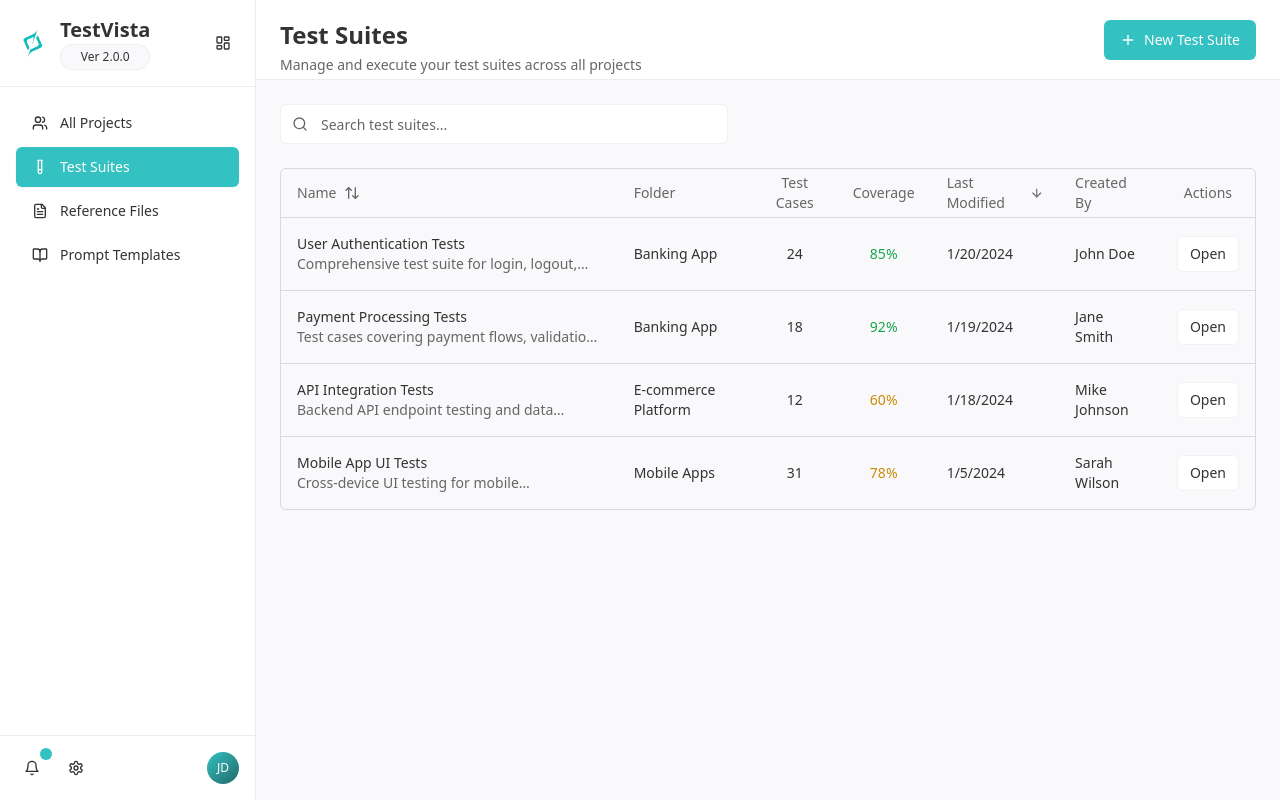
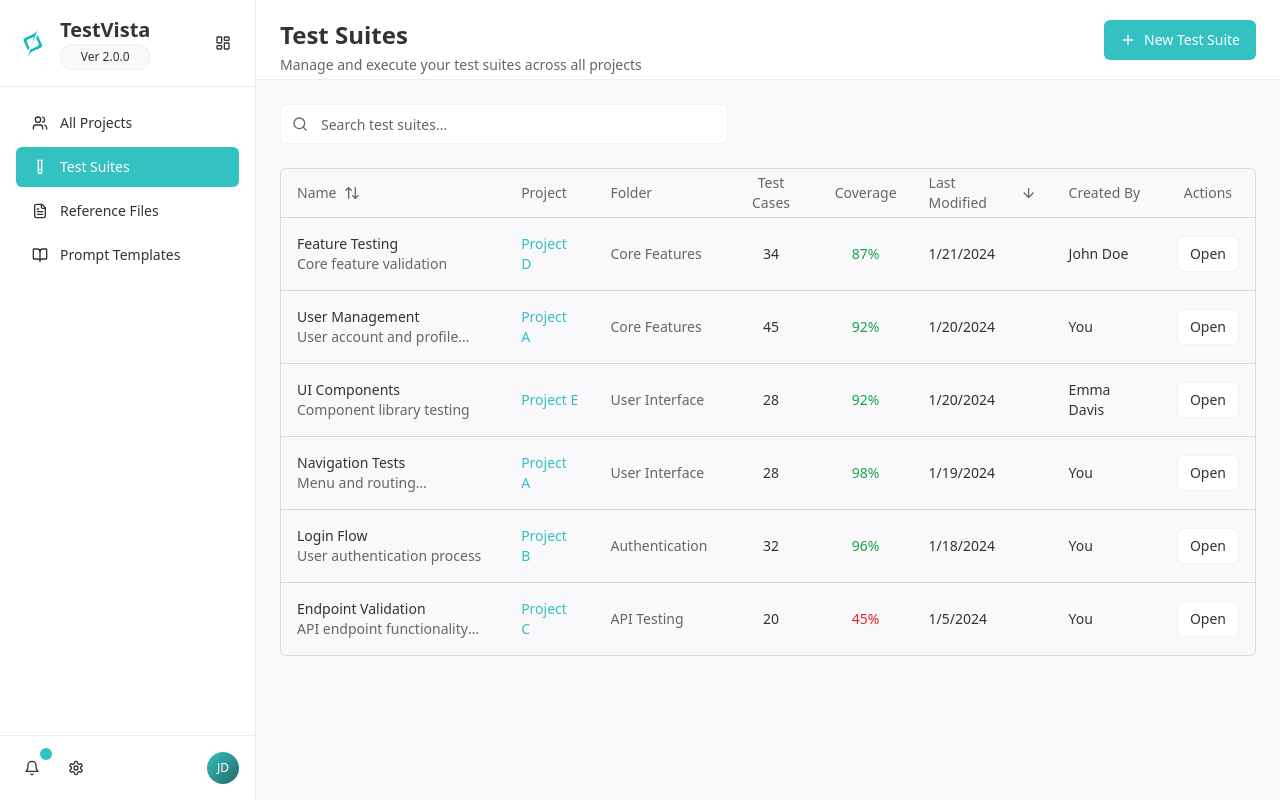
Before and after one commit to GrandPurpleOcelot/testvista-v2, a React (Vite) app: page /suites in a window 1280 px wide. Built offline with nearby package versions, Linux system fonts and the light colour scheme.

Commit message:
Update Test Suites table
Add a "Project" column to the Test Suites table to display the project each test suite belongs to, based on the updated mock data.

```diff
--- a/src/pages/TestSuites.tsx
+++ b/src/pages/TestSuites.tsx
@@ -26,6 +26,7 @@ interface TestSuite {
   id: string;
   name: string;
   description: string;
+  project: string;
   folder: string;
   status: "active" | "draft" | "archived";
   testCases: number;
@@ -39,55 +40,87 @@ interface TestSuite {
 const mockTestSuites: TestSuite[] = [
   {
     id: "1",
-    name: "User Authentication Tests",
-    description: "Comprehensive test suite for login, logout, and session management functionality",
-    folder: "Banking App",
+    name: "User Management",
+    description: "User account and profile testing",
+    project: "Project A",
+    folder: "Core Features",
     status: "active",
-    testCases: 24,
-    coverage: 85,
+    testCases: 45,
+    coverage: 92,
     lastRun: "2024-01-20",
     lastModified: "2024-01-20",
-    createdBy: "John Doe",
+    createdBy: "You",
     createdAt: "2024-01-15"
   },
   {
     id: "2",
-    name: "Payment Processing Tests",
-    description: "Test cases covering payment flows, validation, and error handling",
-    folder: "Banking App",
+    name: "Navigation Tests",
+    description: "Menu and routing functionality",
+    project: "Project A",
+    folder: "User Interface",
     status: "active",
-    testCases: 18,
-    coverage: 92,
+    testCases: 28,
+    coverage: 98,
     lastRun: "2024-01-19",
     lastModified: "2024-01-19",
-    createdBy: "Jane Smith",
+    createdBy: "You",
     createdAt: "2024-01-12"
   },
   {
     id: "3",
-    name: "API Integration Tests",
-    description: "Backend API endpoint testing and data validation",
-    folder: "E-commerce Platform",
-    status: "draft",
-    testCases: 12,
-    coverage: 60,
+    name: "Login Flow",
+    description: "User authentication process",
+    project: "Project B",
+    folder: "Authentication",
+    status: "active",
+    testCases: 32,
+    coverage: 96,
     lastRun: "2024-01-18",
     lastModified: "2024-01-18",
-    createdBy: "Mike Johnson",
+    createdBy: "You",
     createdAt: "2024-01-10"
   },
   {
     id: "4",
-    name: "Mobile App UI Tests",
-    description: "Cross-device UI testing for mobile applications",
-    folder: "Mobile Apps",
-    status: "archived",
-    testCases: 31,
-    coverage: 78,
+    name: "Endpoint Validation",
+    description: "API endpoint functionality tests",
+    project: "Project C",
+    folder: "API Testing",
+    status: "draft",
+    testCases: 20,
+    coverage: 45,
     lastRun: "2024-01-05",
     lastModified: "2024-01-05",
-    createdBy: "Sarah Wilson",
+    createdBy: "You",
     createdAt: "2024-01-01"
+  },
+  {
+    id: "5",
+    name: "Feature Testing",
+    description: "Core feature validation",
+    project: "Project D",
+    folder: "Core Features",
+    status: "active",
+    testCases: 34,
+    coverage: 87,
+    lastRun: "2024-01-21",
+    lastModified: "2024-01-21",
+    createdBy: "John Doe",
+    createdAt: "2024-01-14"
+  },
+  {
+    id: "6",
+    name: "UI Components",
+    description: "Component library testing",
+    project: "Project E",
+    folder: "User Interface",
+    status: "active",
+    testCases: 28,
+    coverage: 92,
+    lastRun: "2024-01-20",
+    lastModified: "2024-01-20",
+    createdBy: "Emma Davis",
+    createdAt: "2024-01-08"
   }
 ];
 
@@ -101,6 +134,7 @@ export default function TestSuites() {
     .filter(suite => {
       const matchesSearch = suite.name.toLowerCase().includes(searchTerm.toLowerCase()) ||
                            suite.description.toLowerCase().includes(searchTerm.toLowerCase()) ||
+                           suite.project.toLowerCase().includes(searchTerm.toLowerCase()) ||
                            suite.folder.toLowerCase().includes(searchTerm.toLowerCase());
       return matchesSearch;
     })
@@ -206,6 +240,7 @@ export default function TestSuites() {
                       {getSortIcon("name")}
                     </div>
                   </TableHead>
+                  <TableHead>Project</TableHead>
                   <TableHead>Folder</TableHead>
                   <TableHead className="text-center">Test Cases</TableHead>
                   <TableHead className="text-center">Coverage</TableHead>
@@ -234,7 +269,10 @@ export default function TestSuites() {
                       </div>
                     </TableCell>
                     <TableCell>
-                      <span className="text-sm">{suite.folder}</span>
+                      <span className="text-sm font-medium text-primary">{suite.project}</span>
+                    </TableCell>
+                    <TableCell>
+                      <span className="text-sm text-muted-foreground">{suite.folder}</span>
                     </TableCell>
                     <TableCell className="text-center">
                       <span className="font-medium">{suite.testCases}</span>
```
